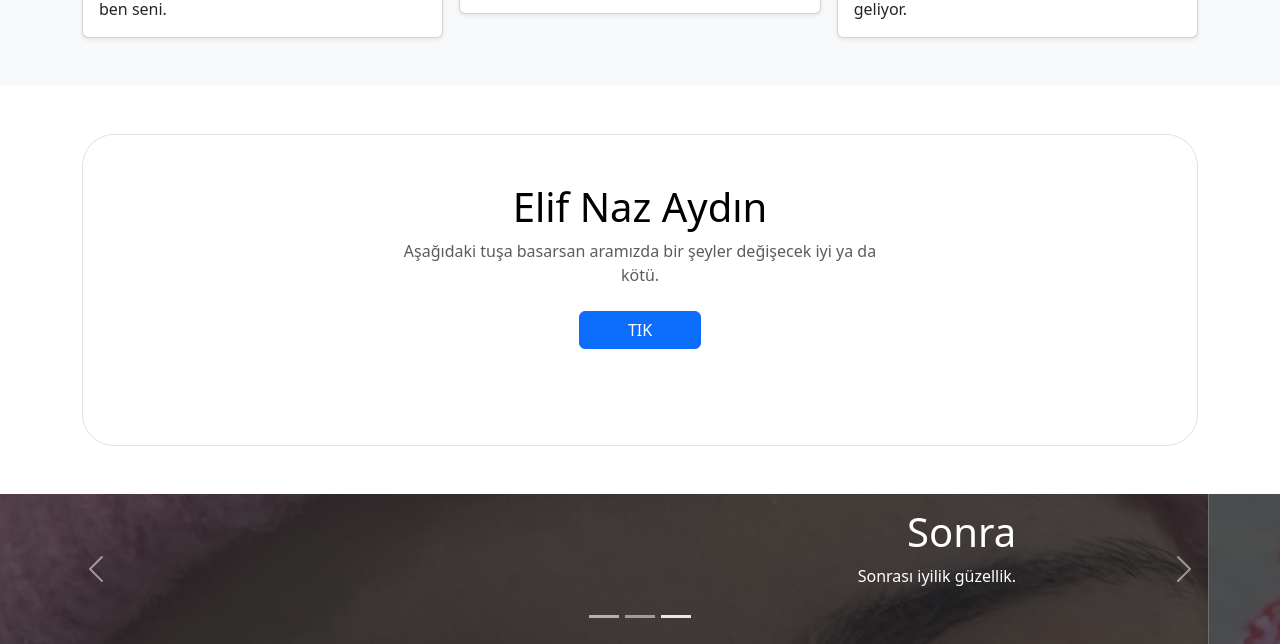
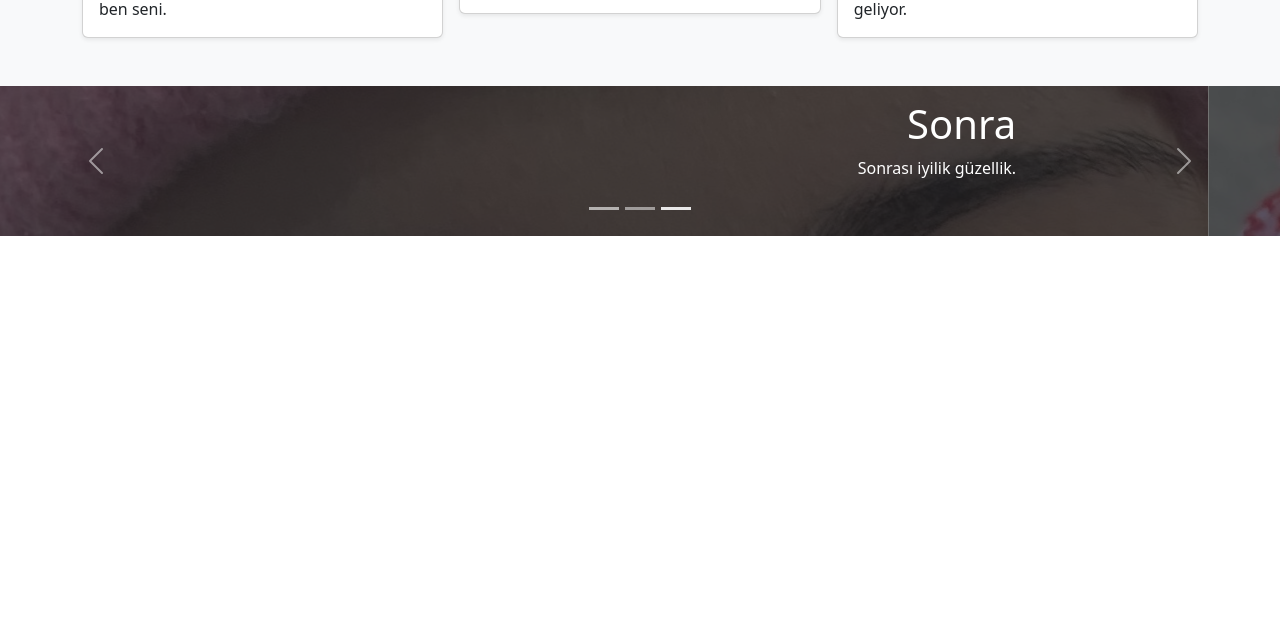
Before and after one commit to tatarcracked/elifnaz, a plain HTML site: page index.html in a window 1280 px wide. Shown: the part 1505-2149 px from the top of the page. After the commit the page ends 1741 px from the top, so only its background shows below. Drawn offline with nearby package versions, Linux system fonts and the light colour scheme.

Commit message:
Update index.html

```diff
--- a/index.html
+++ b/index.html
@@ -76,18 +76,7 @@
       </div>
     </div>
   </div>
-  <div class="b-example-divider"></div>
-  <div class="container my-5">
-    <div class="position-relative p-5 text-center text-muted bg-body border border-dashed rounded-5">
 
-      <h1 class="text-body-emphasis">Elif Naz Aydın</h1>
-      <p class="col-lg-6 mx-auto mb-4">
-        Aşağıdaki tuşa basarsan aramızda bir şeyler değişecek iyi ya da kötü.
-      </p>
-      <a href="./proposal.html">
-      <button class="btn btn-primary px-5 mb-5" type="button">TIK</button></a>
-    </div>
-  </div>
   <div class="b-example-divider"></div>
   <div id="myCarousel" class="carousel slide mb-6" data-bs-ride="carousel">
     <div class="carousel-indicators">
```
